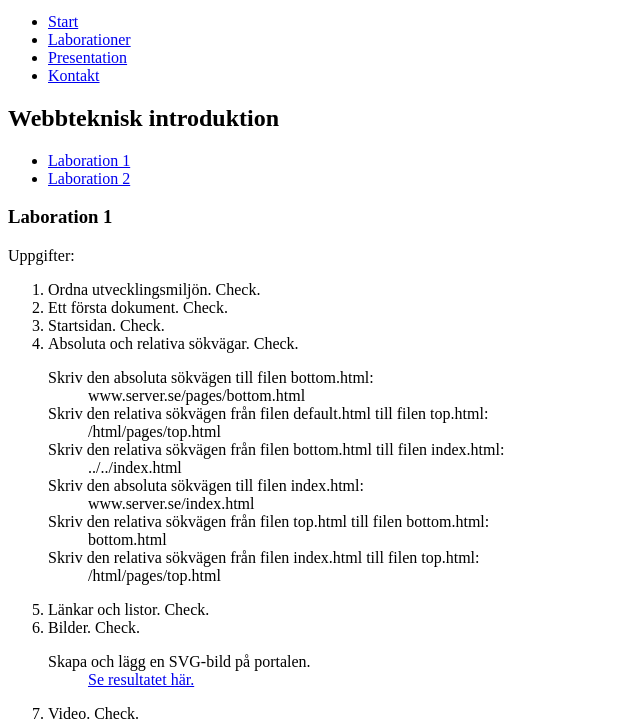
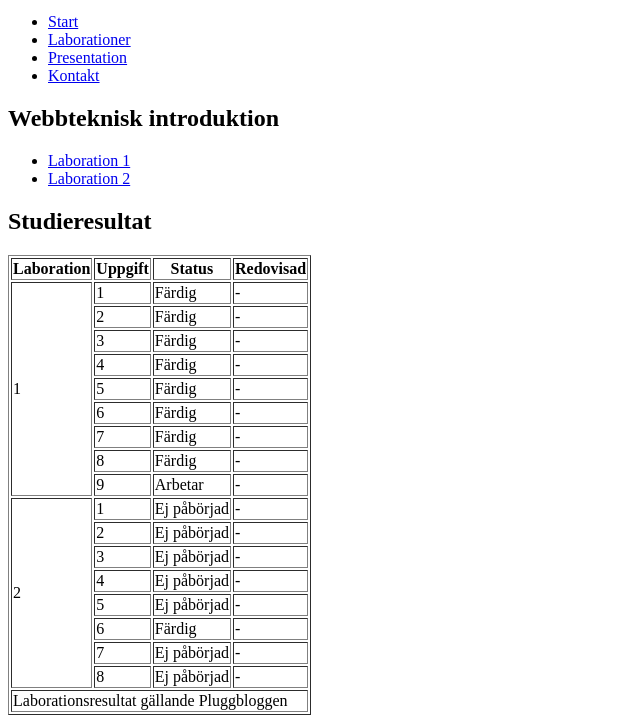
Before and after one commit to rl222hs/1ik415-rl222hs-minalaborationer, a plain HTML site: page pages/laborationer.html in a window 1280 px wide. Shown: the part 101-822 px from the top of the page, without its empty margins (0-640 px from the left). Drawn offline with Linux system fonts and the light colour scheme.

Commit message:
Lagt till en tabell.

```diff
--- a/pages/laborationer.html
+++ b/pages/laborationer.html
@@ -20,6 +20,114 @@
                 <li><a href="#lab1">Laboration 1</a></li>
                 <li><a href="#lab2">Laboration 2</a></li>
             </ul>
+
+<!-- Tabellen för studieresultat anpassas till våra faktiska uppgifter och inte enligt det givna exemplet. -->
+
+        <h2>Studieresultat</h2>
+            <table border="1">
+                <thead>
+                    <tr>
+                        <th>Laboration</th>
+                        <th>Uppgift</th>
+                        <th>Status</th>
+                        <th>Redovisad</th>
+                    </tr>
+                </thead>
+                <tfoot>
+                    <tr>
+                        <td colspan="4">Laborationsresultat gällande Pluggbloggen</td>
+                    </tr>
+                </tfoot>
+                <tbody>
+                    <tr>
+                        <td rowspan="9">1</td>
+                        <td>1</td>
+                        <td>Färdig</td>
+                        <td>-</td>
+                    </tr>
+                    <tr>
+                        <td>2</td>
+                        <td>Färdig</td>
+                        <td>-</td>
+                    </tr>
+                    <tr>
+                        <td>3</td>
+                        <td>Färdig</td>
+                        <td>-</td>
+                    </tr>
+                    <tr>
+                        <td>4</td>
+                        <td>Färdig</td>
+                        <td>-</td>
+                    </tr>
+                    <tr>
+                        <td>5</td>
+                        <td>Färdig</td>
+                        <td>-</td>
+                    </tr>
+                    <tr>
+                        <td>6</td>
+                        <td>Färdig</td>
+                        <td>-</td>
+                    </tr>
+                    <tr>
+                        <td>7</td>
+                        <td>Färdig</td>
+                        <td>-</td>
+                    </tr>
+                    <tr>
+                        <td>8</td>
+                        <td>Färdig</td>
+                        <td>-</td>
+                    </tr>
+                    <tr>
+                        <td>9</td>
+                        <td>Arbetar</td>
+                        <td>-</td>
+                    </tr>
+                    <tr>
+                        <td rowspan="8">2</td>
+                        <td>1</td>
+                        <td>Ej påbörjad</td>
+                        <td>-</td>
+                    </tr>
+                    <tr>
+                        <td>2</td>
+                        <td>Ej påbörjad</td>
+                        <td>-</td>
+                    </tr>
+                    <tr>
+                        <td>3</td>
+                        <td>Ej påbörjad</td>
+                        <td>-</td>
+                    </tr>
+                    <tr>
+                        <td>4</td>
+                        <td>Ej påbörjad</td>
+                        <td>-</td>
+                    </tr>
+                    <tr>
+                        <td>5</td>
+                        <td>Ej påbörjad</td>
+                        <td>-</td>
+                    </tr>
+                    <tr>
+                        <td>6</td>
+                        <td>Färdig</td>
+                        <td>-</td>
+                    </tr>
+                    <tr>
+                        <td>7</td>
+                        <td>Ej påbörjad</td>
+                        <td>-</td>
+                    </tr>
+                    <tr>
+                        <td>8</td>
+                        <td>Ej påbörjad</td>
+                        <td>-</td>
+                    </tr>
+                </tbody>
+            </table>
         <h3 id="lab1">Laboration 1</h3>
         <p>
             Uppgifter:
@@ -54,10 +162,10 @@
                 <li>Video. Check.
                     <dl>
                         <dt>Länka in en video med hjälp av &lt;video&gt;-taggen.</dt>
-                            <dd><a href="../index.html#video">Videon finner du här.</dd>
+                            <dd><a href="../index.html#video">Se resultatet här.</a></dd>
                     </dl>
                 </li>
-                <li>Tabeller</li>
+                <li>Tabeller. Check.</li>
                 <li>Formulär</li>
             </ol>
         <h3 id="lab2">Laboration 2</h3>
```
Also changed, not shown: pages/presentation.html (+1 -1 lines).
